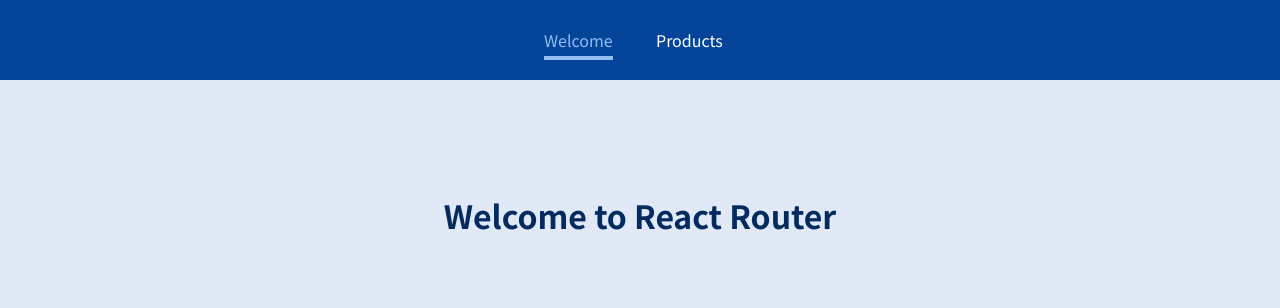
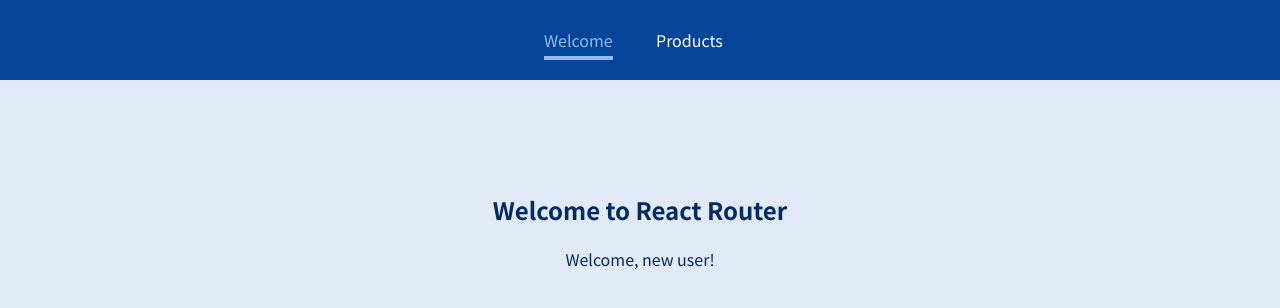
Before and after one commit to Aman-Gupta-Ji/React-Router, a JavaScript app: page /welcome/new-user in a window 1280 px wide. Shown: the top 308 px of the page. Built offline with nearby package versions, Linux system fonts and the light colour scheme.

Commit message:
Redirect

```diff
--- a/src/App.js
+++ b/src/App.js
@@ -1,4 +1,4 @@
-import { Route, Switch } from "react-router-dom";
+import { Route, Switch, Redirect } from "react-router-dom";
 
 import Welcome from "./pages/Welcome";
 import Products from "./pages/Products";
@@ -11,6 +11,9 @@
       <Header />
       <main>
         <Switch>
+          <Route path="/" exact>
+            <Redirect to="/welcome/new-user" />
+          </Route>
           <Route path="/welcome">
             <Welcome />
           </Route>
--- a/src/pages/Welcome.js
+++ b/src/pages/Welcome.js
@@ -1,5 +1,14 @@
+import { Route } from "react-router-dom";
+
 const Welcome = () => {
-    return <h1>Welcome to React Router</h1>
-}
+  return (
+    <section>
+          <h1>Welcome to React Router</h1>
+          <Route path="/welcome/new-user">
+            <p>Welcome, new user!</p>
+          </Route>
+    </section>
+  );
+};
 
 export default Welcome;
```
